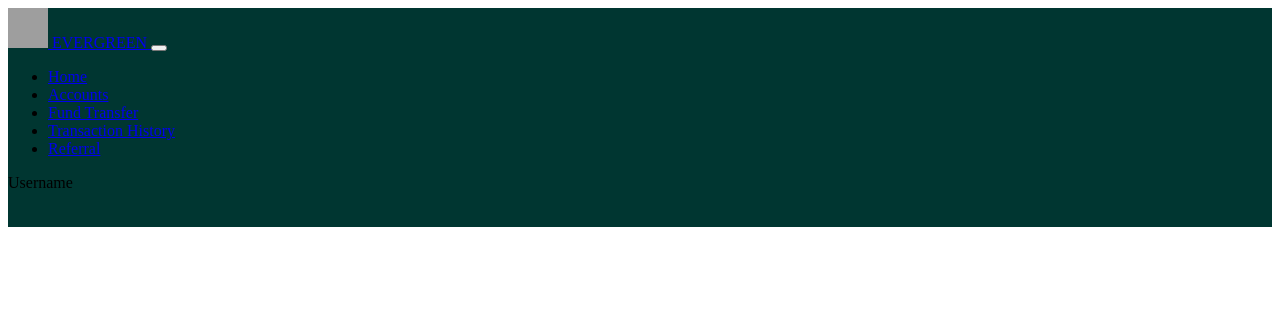
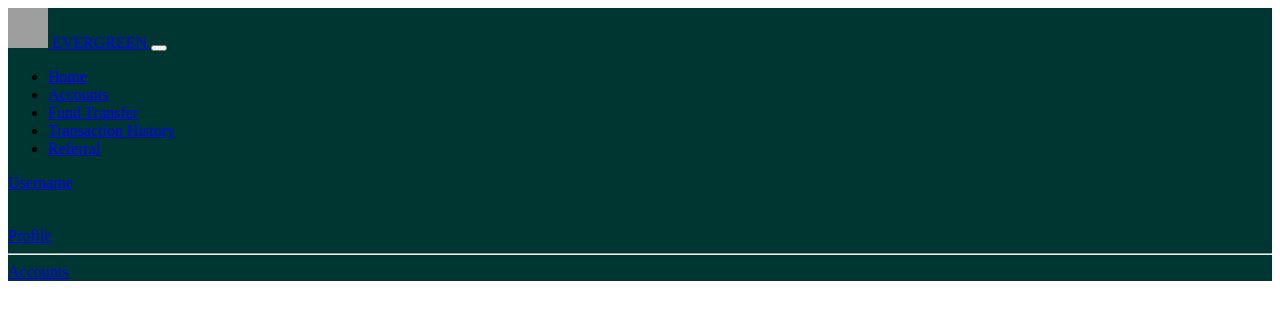
Before and after one commit to SelAvocato/SIA, a PHP site: page /navbar.php in a window 1280 px wide. Shown: the top 320 px of the page. Run offline with PHP 8.4, Linux system fonts and the light colour scheme; grey boxes are pictures that could not be loaded.

Commit message:
ADDED USER DROPDOWN

```diff
--- a/user/layout/navbar.php
+++ b/user/layout/navbar.php
@@ -37,10 +37,18 @@ $current_page = basename($_SERVER['PHP_SELF']);
       </ul>
 
       <!------------------------- USERNAME AND PROFILE ----------------------------------------------------------------------------->
-      <div class="d-flex align-items-center">
-        <span class="text-white me-2">Username</span>
-        <div class="bg-light text-dark rounded-circle d-flex justify-content-center align-items-center" style="width:35px; height:35px;">
-          <i class="bi bi-person-fill"></i>
+      <div class="dropdown">
+        <a href="#" class="text-decoration-none" role="button" id="dropdownUser" data-bs-toggle="dropdown" aria-haspopup="true" aria-expanded="false">
+          <div class="d-flex align-items-center">
+            <span class="text-white me-2">Username</span>
+            <div class="bg-light text-dark rounded-circle d-flex justify-content-center align-items-center" style="width:35px; height:35px;">
+              <i class="bi bi-person-fill"></i>
+            </div>
+          </div>
+        </a>
+        <div class="dropdown-menu py-2 px-2" style="min-width: 100px;" aria-labelledby="dropdownUser">
+          <a class="dropdown-item pb-0" href="#Profile">Profile</a><hr class="my-2">
+          <a class="dropdown-item pt-0" href="../pages/account.php">Accounts</a>
         </div>
       </div>
     </div>
```
